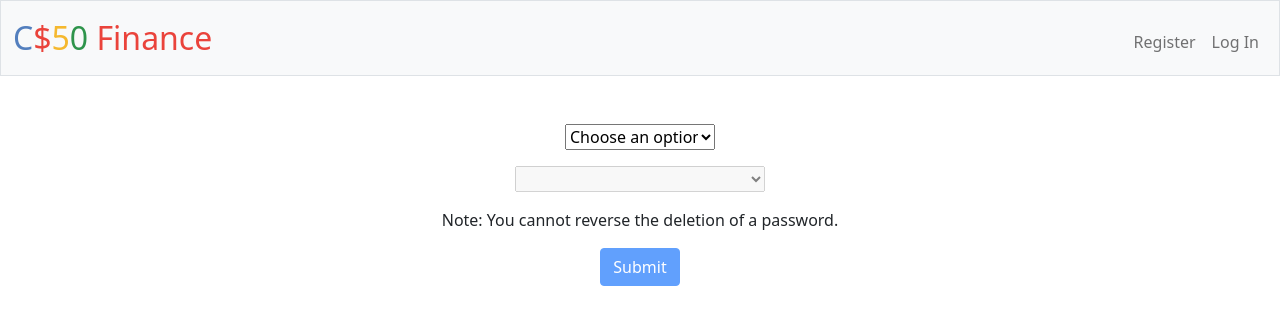
After one commit to Piccora/CS50_Final_Project, a Flask app: template virtual/include/templates/delete_password.html in a window 1280 px wide. The commit adds this page. Shown: the top 325 px of the page. Run offline with Flask 2, Linux system fonts and the light colour scheme; the template is opened without the code that fills it: most values are stand-ins (such as "Sample title", 1, 10 or a date in 2020); lists and menus that the app fills with data are empty.

```diff
--- a/virtual/include/app.py
+++ b/virtual/include/app.py
@@ -168,35 +168,23 @@ def logout():
 
 @app.route("/change-password", methods=["GET", "POST"])
 @login_required
-def quote():
+def change_password():
     if request.method == "POST":
-        old_password = password.find(
-            {
-                "user_id": session["user_id"],
-                "site": request.form.get("selection").strip(),
-            }
-        )
-        if old_password["password"] != request.form.get("old_password").strip():
-            return apology("wrong old password", 400)
-        if old_password["email"] != request.form.get("email").strip():
-            return apology("wrong email", 400)
-        if request.form.get("old_password") == request.form.get("new_password"):
-            return apology("new password is the same as old password", 400)
-        if request.form.get("new_password") != request.form.get("confirm_password"):
-            return apology("new passwords don't match", 400)
+        response_js = request.get_json()
         password.update_one(
             {
+                "site": response_js["site"],
+                "email": response_js["email"],
                 "user_id": session["user_id"],
-                "site": request.form.get("selection").strip(),
-                "email": request.form.get("email").strip(),
             },
-            {"$set": {"password": request.form.get("new_password")}},
+            {"$set": {"password": response_js["password"]}},
         )
-    else:
-        return render_template(
-            "change_password.html",
-            table=list(password.find({"user_id": session["user_id"]})),
-        )
+        res = make_response(jsonify({"message": "JSON received"}), 200)
+        return res
+    return render_template(
+        "change_password.html",
+        tables=list(password.find({"user_id": session["user_id"]})),
+    )
 
 
 @app.route("/register", methods=["GET", "POST"])
@@ -266,8 +254,20 @@ def register():
 
 @app.route("/delete-password", methods=["GET", "POST"])
 @login_required
-def sell():
-    pass
+def delete_password():
+    if request.method == "POST":
+        response_js = request.get_json()
+        password.delete_one(
+            {
+                "site": response_js["site"],
+                "email": response_js["email"],
+                "user_id": session["user_id"],
+            }
+        )
+        res = make_response(jsonify({"message": "JSON received"}), 200)
+        return res
+    distinct_sites = password.distinct("site")
+    return render_template("delete_password.html", tables=distinct_sites)
 
 
 @app.route("/password-change", methods=["GET", "POST"])
@@ -276,9 +276,9 @@ def password_change():
     pass
 
 
-@app.route("/send", methods=["GET", "POST"])
+@app.route("/get-password", methods=["GET", "POST"])
 @login_required
-def send():
+def get_password():
     if request.method == "POST":
         response_js = request.get_json()
         password_query = password.find_one(
@@ -294,3 +294,33 @@ def send():
         )
         return res
     return redirect("/")
+
+
+@app.route("/get-email", methods=["GET", "POST"])
+@login_required
+def get_email():
+    if request.method == "POST":
+        response_js = request.get_json()
+        email_query = list(
+            password.find(
+                {
+                    "site": response_js["site"],
+                    "user_id": session["user_id"],
+                }
+            )
+        )
+        # print(email_query)
+        if len(email_query) == 0:
+            res = make_response(
+                jsonify({"message": "JSON error (no result returned)"}),
+                404,
+            )
+        else:
+            email_list = []
+            for email in email_query:
+                email_list.append(email["email"])
+            res = make_response(
+                jsonify({"message": "JSON received", "email": email_list}), 200
+            )
+        return res
+    return redirect("/")
--- /dev/null
+++ b/virtual/include/static/app.js
@@ -0,0 +1,128 @@
+async function copyText(site, email) {
+    const baseUrl = "http://127.0.0.1:5000";
+    const endpoint = "/get-password";
+    const urlToFetch = `${baseUrl}${endpoint}`;
+    const data = JSON.stringify({ site: site, email: email })
+    try {
+        const response = await fetch(urlToFetch, {
+            method: "POST", body: data, headers: {
+                'Content-type': 'application/json',
+            }
+        });
+        if (response.ok) {
+            const jsonResponse = await response.json();
+            console.log(jsonResponse)
+            navigator.clipboard.writeText(jsonResponse["password"])
+            console.log("success")
+        }
+    } catch (error) {
+        console.log(error);
+    }
+}
+
+async function getEmail() {
+    var select = document.getElementById("list_sites");
+    var option = select.options[select.selectedIndex];
+    var length = document.getElementById("list_emails").length - 1;
+    for (let i = length; i >= 0; i--) {
+        document.getElementById("list_emails").remove(i)
+    }
+    if (option.value === "initial_value") {
+        document.getElementById("list_emails").disabled = true
+    } else {
+        const urlToFetch = "http://127.0.0.1:5000/get-email"
+        const data = JSON.stringify({ site: option.value })
+        try {
+            const response = await fetch(urlToFetch, {
+                method: "POST", body: data, headers: {
+                    'Content-type': 'application/json',
+                }
+            });
+            if (response.ok) {
+                const jsonResponse = await response.json();
+                console.log(jsonResponse)
+                for (let i = 0; i < jsonResponse["email"].length; i++) {
+                    var opt = document.createElement("option");
+                    opt.value = jsonResponse["email"][i];
+                    opt.innerHTML = jsonResponse["email"][i];
+                    document.getElementById("list_emails").add(opt);
+
+                }
+                document.getElementById("list_emails").disabled = false;
+            }
+
+        } catch (error) {
+            console.log(error)
+        }
+    }
+}
+
+async function delete_password() {
+    var select_site = document.getElementById("list_sites");
+    var option_site = select_site.options[select_site.selectedIndex];
+    var select_email = document.getElementById("list_emails");
+    var option_email = select_email.options[select_email.selectedIndex];
+    const baseUrl = "http://127.0.0.1:5000";
+    const endpoint = "/delete-password";
+    const urlToFetch = `${baseUrl}${endpoint}`;
+    const data = JSON.stringify({ site: option_site.value, email: option_email.value })
+    try {
+        const response = await fetch(urlToFetch, {
+            method: "POST", body: data, headers: {
+                'Content-type': 'application/json',
+            }
+        });
+        if (response.ok) {
+            window.location.replace(`${baseUrl}/`);
+        }
+    } catch (error) {
+        console.log(error)
+    }
+}
+
+async function change_password() {
+    var select_site = document.getElementById("list_sites");
+    var option_site = select_site.options[select_site.selectedIndex];
+    var select_email = document.getElementById("list_emails");
+    var option_email = select_email.options[select_email.selectedIndex];
+    var new_password = document.getElementById("new_password")
+    const baseUrl = "http://127.0.0.1:5000";
+    const endpoint = "/change-password";
+    const urlToFetch = `${baseUrl}${endpoint}`;
+    const data = JSON.stringify({ site: option_site.value, email: option_email.value, password: new_password.value })
+    try {
+        const response = await fetch(urlToFetch, {
+            method: "POST", body: data, headers: {
+                'Content-type': 'application/json',
+            }
+        });
+        if (response.ok) {
+            window.location.replace(`${baseUrl}/`)
+        }
+    } catch (error) {
+        console.log(error)
+    }
+}
+
+function button_check_delete() {
+    var select_site = document.getElementById("list_sites");
+    var option_site = select_site.options[select_site.selectedIndex];
+    if (option_site.value !== "initial_value") {
+        document.getElementById("delete_password_btn_delete").disabled = false;
+    } else {
+        document.getElementById("delete_password_btn_delete").disabled = true;
+    }
+}
+
+function button_check_change() {
+    var select_site = document.getElementById("list_sites");
+    var option_site = select_site.options[select_site.selectedIndex];
+    var new_password = document.getElementById("new_password").value.trim();
+    var confirm_password = document.getElementById("confirm_password").value.trim();
+    if (option_site.value !== "initial_value" && new_password === confirm_password) {
+        document.getElementById("delete_password_btn_change").disabled = false;
+    } else {
+        document.getElementById("delete_password_btn_change").disabled = true;
+    }
+
+}
--- /dev/null
+++ b/virtual/include/templates/delete_password.html
@@ -0,0 +1,28 @@
+{% extends "layout.html" %}
+
+{% block title %}
+Quote
+{% endblock %}
+
+{% block main %}
+<form>
+    <div class="mb-3">
+        <select id="list_sites" onChange="getEmail();button_check_delete();" style="width: 150px; text-align: center">
+            <option value="initial_value" selected>Choose an option</option>
+            {% for row in tables %}
+            <option value="{{ row }}">{{ row }}</option>
+            {% endfor %}
+        </select>
+    </div>
+    <div class="mb-3">
+        <select id="list_emails" disabled style="width: 250px; text-align: center"></select>
+    </div>
+    <div class="mb-3">
+        Note: You cannot reverse the deletion of a password.
+    </div>
+    <div class="mb-3">
+        <button class="btn btn-primary" id="delete_password_btn_delete" disabled
+            onclick="delete_password()">Submit</button>
+    </div>
+</form>
+{% endblock %}
--- a/virtual/include/templates/layout.html
+++ b/virtual/include/templates/layout.html
@@ -12,7 +12,7 @@
         integrity="sha384-1BmE4kWBq78iYhFldvKuhfTAU6auU8tT94WrHftjDbrCEXSU1oBoqyl2QvZ6jIW3" rel="stylesheet">
     <script crossorigin="anonymous" src="https://cdn.jsdelivr.net/npm/bootstrap@5.1.3/dist/js/bootstrap.bundle.min.js"
         integrity="sha384-ka7Sk0Gln4gmtz2MlQnikT1wXgYsOg+OMhuP+IlRH9sENBO0LRn5q+8nbTov4+1p"></script>
-    <script src="/static/clipboard.js"></script>
+    <script src="/static/app.js"></script>
 
     <!-- https://favicon.io/emoji-favicons/money-bag/ -->
     <!-- <link href="/static/favicon.ico" rel="icon"> -->
```
Also changed, not shown: virtual/include/static/clipboard.js (deleted, +0 -23 lines), virtual/include/templates/change_password.html (+26 -1 lines).
